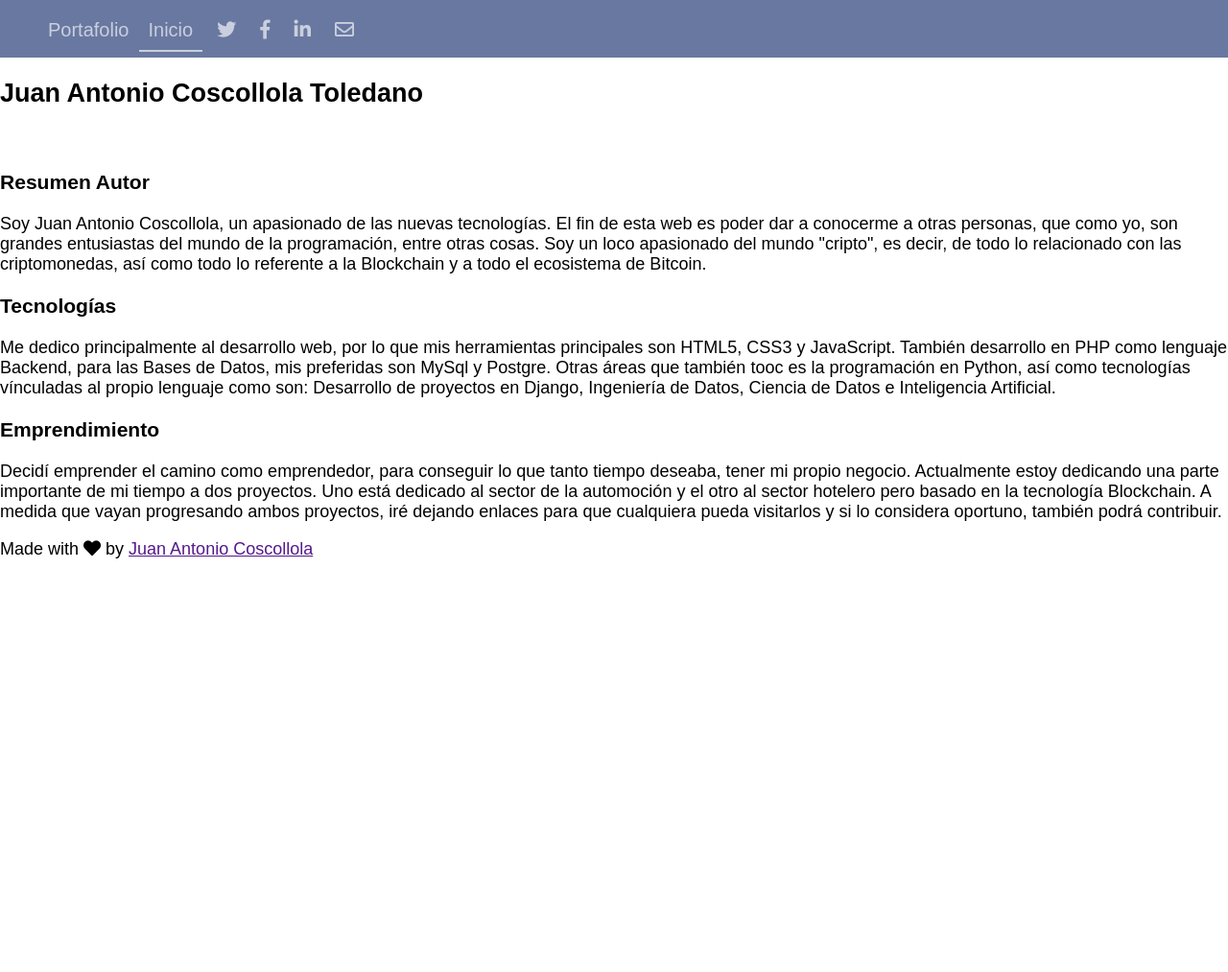
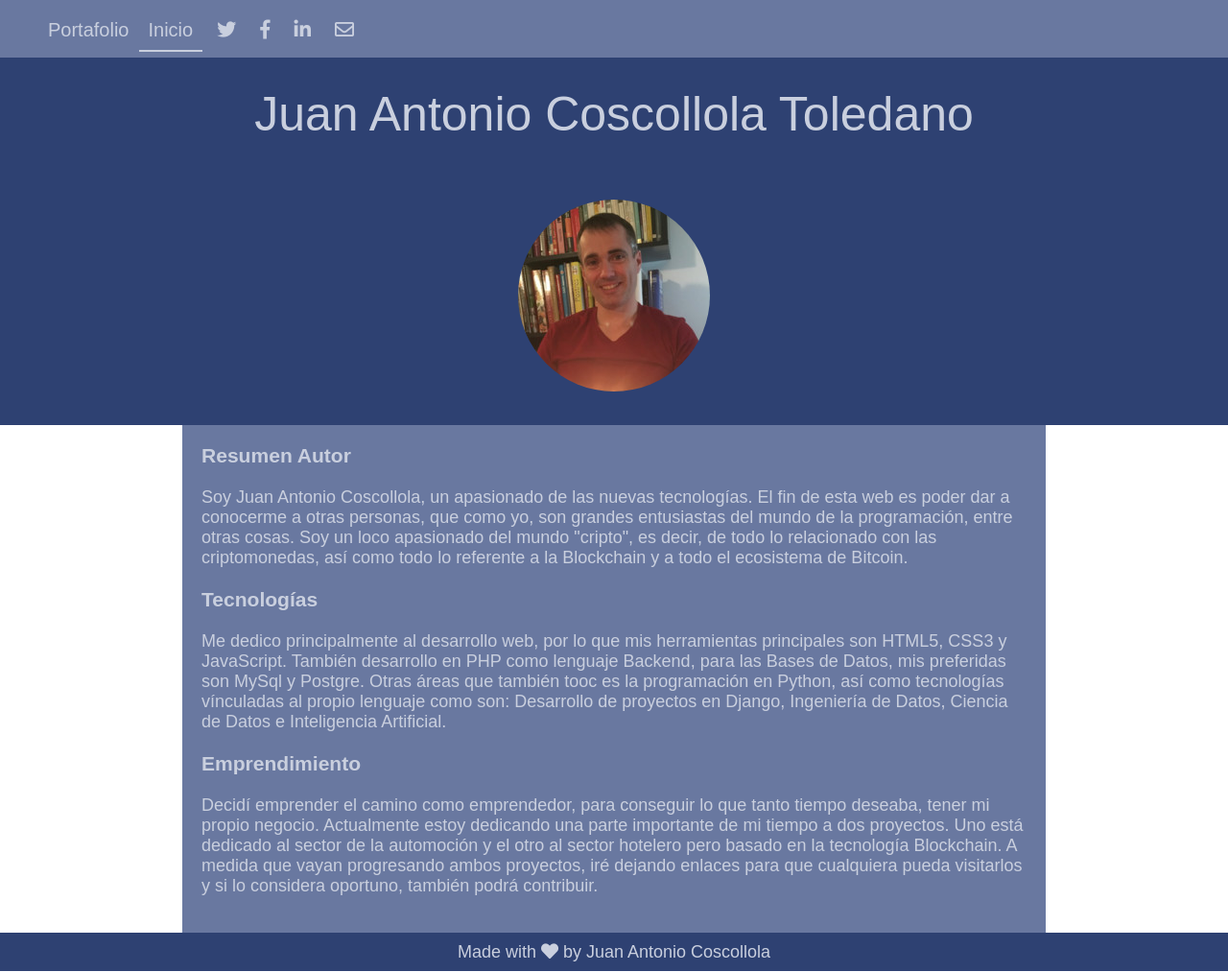
Before and after one commit to juancos77/ProyectoWeb19, a plain HTML site: page index.html in a window 1280 px wide. Shown: the whole page at 96% size. Before the commit the page ends 800 px from the top, so only its background shows below. Drawn offline with Linux system fonts and the light colour scheme.

Commit message:
Creada primera versión de la web

```diff
--- a/css/style.css
+++ b/css/style.css
@@ -24,6 +24,7 @@ body {
   font-size: 18px;
 }
 
+/* Header */
 header {
   background-color: #6978A0;
   width: 100%;
@@ -52,3 +53,60 @@ ul li a:hover,
 nav li.active a {
   border-bottom: 2px solid #C9CFDE;
 }
+
+/* Hero */
+.hero {
+  background-color: var(--main-color);
+}
+
+.hero p {
+  margin: 0;
+  padding: 30px;
+  text-align: center;
+  color: var(--text-color);
+  font-size: 50px;
+}
+
+.hero figure {
+  text-align: center;
+}
+
+.hero img {
+  border-radius: 50%;
+  padding: 30px;
+}
+
+/* Main */
+.main .container {
+  background-color: var(--secondary-color);
+  width: 900px;
+  margin: 0 auto;
+  padding: 20px;
+  color: var(--text-color);
+}
+
+.main .container #autor {
+  margin-top: 0;
+}
+
+/*Footer*/
+footer {
+  background-color: var(--main-color);
+  height: 40px;
+}
+
+footer p {
+  margin: 0;
+  padding: 10px;
+  text-align: center;
+  color: var(--text-color);
+}
+
+footer p a {
+  text-decoration: none;
+  color: var(--text-color);
+}
+
+footer p a:hover {
+  color: #010717;
+}
--- a/index.html
+++ b/index.html
@@ -15,28 +15,29 @@
 			<nav>
 				<ul>
 					<li><a href="Portafolio.html">Portafolio</a></h3>
-					<li class="active"><a href="">Inicio</a></li>
+					<li class="active"><a href="index.html">Inicio</a></li>
 					<li><a href=""><i class="fab fa-twitter"></i></a></li>
 					<li><a href=""><i class="fab fa-facebook-f"></i></a></li>
-					<li><a href=""><i class="fab fa-linkedin-in"></i></a></li>
-					<li><a href=""><i class="far fa-envelope"></i></a></li>
+					<li><a href="www.linkedin.com/in/jacoscollola-77"><i class="fab fa-linkedin-in"></i></a></li>
+					<li><a href="mailto:juan.coscollola@gmail.com"><i class="far fa-envelope"></i></a></li>
 				</ul>
 			</nav>
 	</header>
 	<!-- Fin del Header -->
 
 	<!-- Hero -->
-	<section>
-			<h1>Juan Antonio Coscollola Toledano</h1>
+	<section class="hero">
+			<p>Juan Antonio Coscollola Toledano</p>
 				<figure>
-					<img src="" alt="">
+					<img src="css/yo.jpeg" alt="Foto de Juan Antonio Coscollola">
 				</figure>
 	</section>
 	<!-- Fin Hero -->
 
 	<!-- Autor -->
-	<section>
-		<h3>Resumen Autor</h3>
+	<section class="main">
+		<div class="container">
+			<h3 id="autor">Resumen Autor</h3>
 				<p>Soy Juan Antonio Coscollola, un apasionado de las nuevas tecnologías.
 				El fin de esta web es poder dar a conocerme a otras personas, que
 				como yo, son grandes entusiastas del mundo de la programación, entre
@@ -44,11 +45,9 @@
 				Soy un loco apasionado del mundo "cripto", es decir, de todo lo
 				relacionado con las criptomonedas, así como todo lo referente a
 				la Blockchain y a todo el ecosistema de Bitcoin.</p>
-	</section>
 		<!-- Fin Autor -->
 
 		<!-- Tecnologías -->
-	<section>
 			<h3>Tecnologías</h3>
 				<p>Me dedico principalmente al desarrollo web, por lo que
 				mis herramientas principales son HTML5, CSS3 y JavaScript.
@@ -58,11 +57,9 @@
 				así como tecnologías vínculadas al propio lenguaje como son:
 				Desarrollo de proyectos en Django, Ingeniería de Datos, Ciencia
 				de Datos e Inteligencia Artificial.</p>
-	</section>
 		<!-- Fin Tecnologías -->
 
 		<!-- Emprendimiento -->
-	<section>
 			<h3>Emprendimiento</h3>
 				<p>Decidí emprender el camino como emprendedor, para conseguir lo que
 				tanto tiempo deseaba, tener mi propio negocio. Actualmente estoy dedicando una parte
@@ -72,9 +69,11 @@
 				A medida que vayan progresando ambos proyectos, iré dejando enlaces
 				para que cualquiera pueda visitarlos y si lo considera oportuno,
 				también podrá contribuir.</p>
+				<!-- Fin Emprendimiento -->
+		</div>
 	</section>
-	<!-- Fin Tecnologías -->
 
+	<!-- Footer -->
 	<footer>
 		<p>Made with <i class="fas fa-heart"></i> by <a href=""><span>Juan Antonio Coscollola<span></a></p>
 	</footer>
```
Also changed, not shown: css/yo.jpeg (added). Lines whose indentation alone changed are shown as unchanged.
